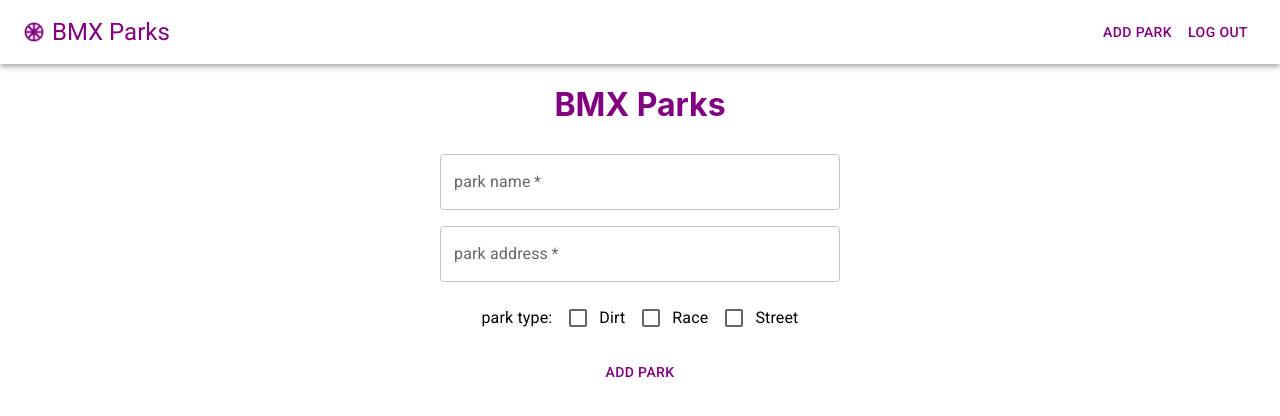
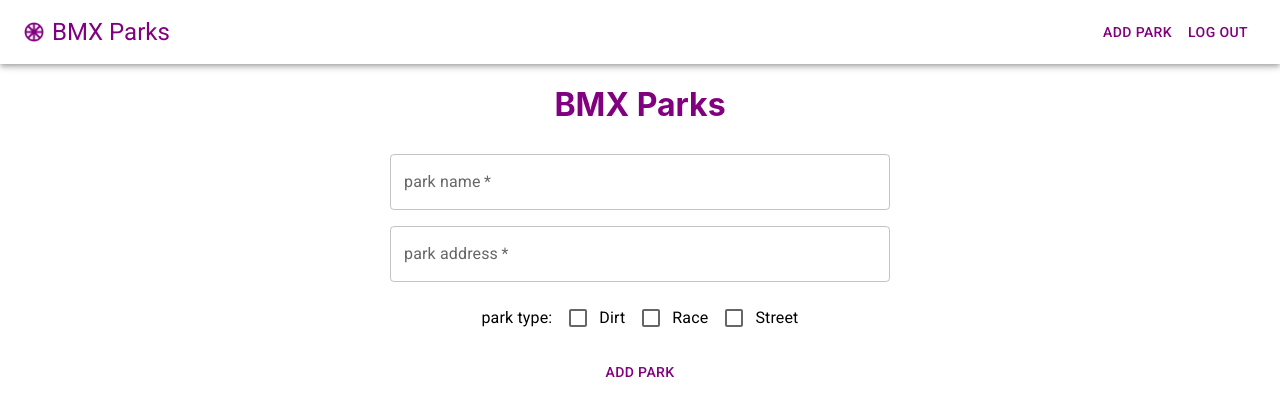
Before and after one commit to forrestmorrison/bmxparks-app, a React (Create React App) app: page / in a window 1280 px wide. Shown: the top 416 px of the page. Built offline with nearby package versions, Linux system fonts and the light colour scheme.

Commit message:
added Box to AddPark form

```diff
--- a/src/components/AddPark.jsx
+++ b/src/components/AddPark.jsx
@@ -1,3 +1,4 @@
+import Box from '@mui/material/Box';
 import Button from '@mui/material/Button';
 import Checkbox from '@mui/material/Checkbox';
 import FormGroup from '@mui/material/FormGroup'
@@ -33,7 +34,12 @@ const AddPark = () => {
   }
 
   return (
-    <div className='form-container'>
+    <Box
+      sx={{
+        width: 500,
+        flexGrow: 1
+      }}
+    >
       <form noValidate autoComplete="off" className='form' onSubmit={handleSubmit}>
         <TextField
           onChange={(e) => setName(e.target.value)}
@@ -88,7 +94,7 @@ const AddPark = () => {
           Add Park
         </Button>
       </form>
-    </div>
+    </Box>
   );
 }
 
--- a/src/components/NavBar.jsx
+++ b/src/components/NavBar.jsx
@@ -9,7 +9,9 @@ const logo = bmxlogo
 
 const NavBar = () => {
   return (
-    <Box sx={{ flexGrow: 1 }}>
+    <Box
+        sx={{ flexGrow: 1 }}
+    >
         <AppBar position="static" color=''>
             <Toolbar>
                 <Box
--- a/src/index.css
+++ b/src/index.css
@@ -24,7 +24,7 @@ h1 {
 }
 
 .form-container {
-  width: 400px;
+  width: 500px;
 }
 
 .form {
```
